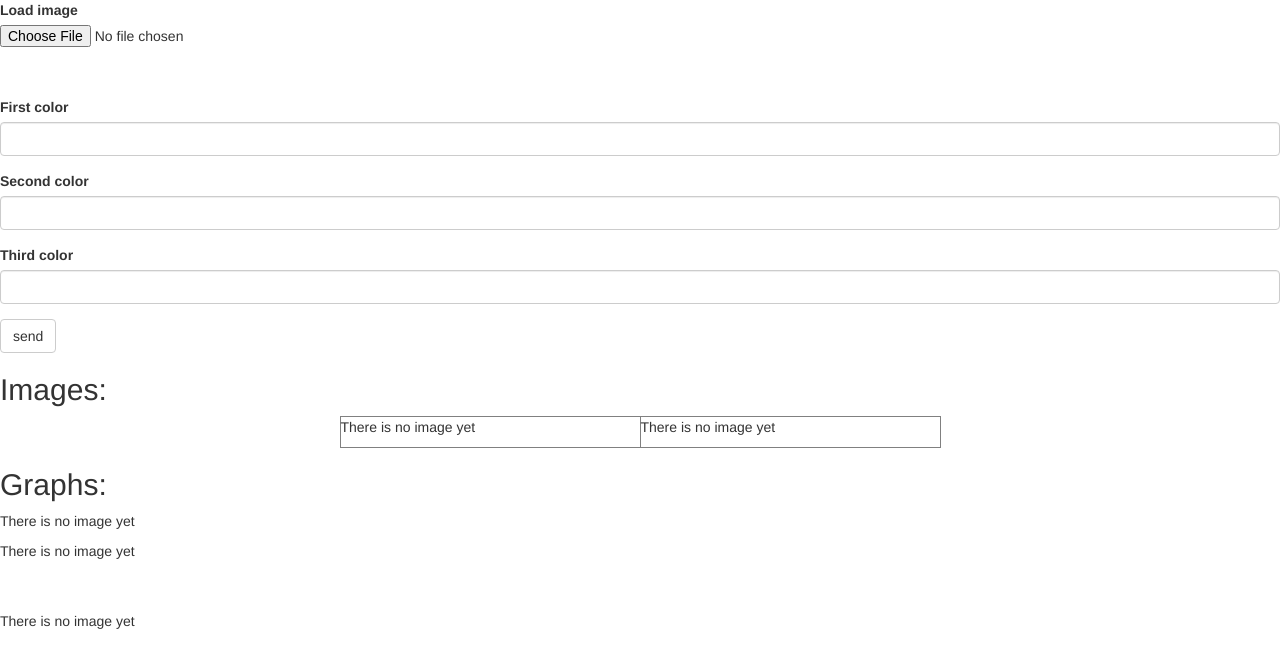
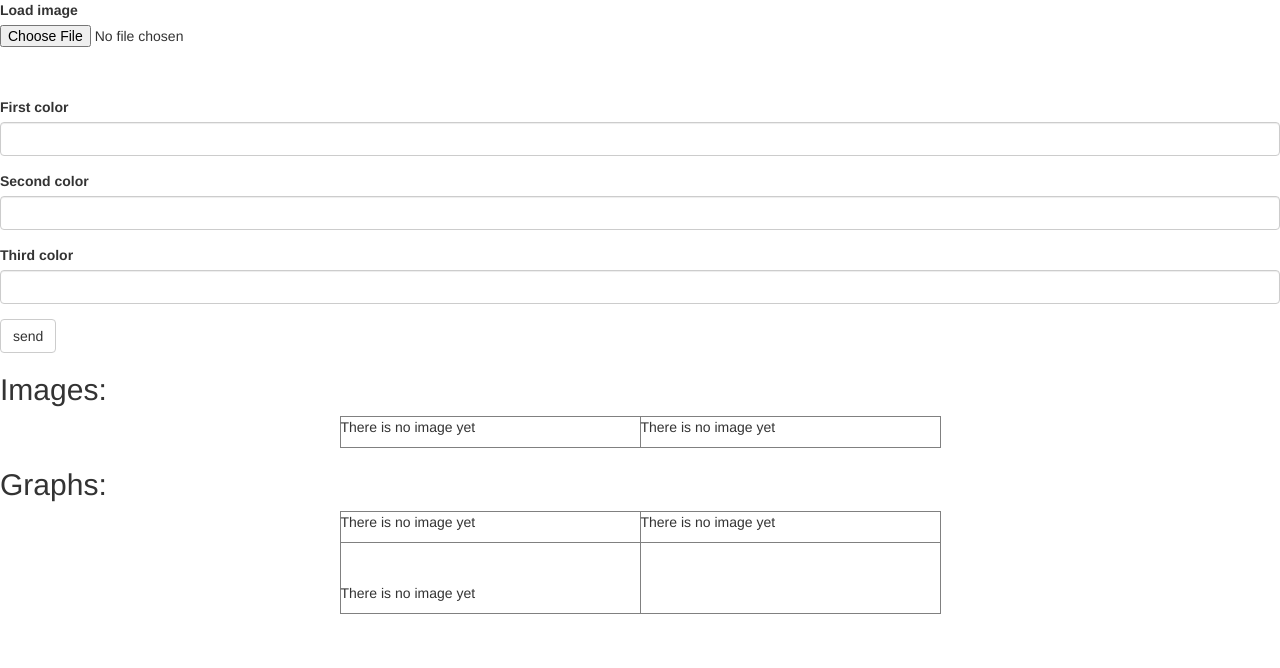
Before and after one commit to BrazenWitch/numb1, a Flask app: page /net in a window 1280 px wide. Shown: the top 668 px of the page. Run offline with Flask 2, Linux system fonts and the light colour scheme; some libraries are stand-ins or nearby versions.

Commit message:
Update net.html

```diff
--- a/flaskapp/templates/net.html
+++ b/flaskapp/templates/net.html
@@ -22,9 +22,10 @@
 {% else %}
 <p> There is no image yet </p>
 {% endif %}</td></tr></table>
+</table>
 <h2>Graphs: </h2>
 <!-- проверяем есть ли данные классификации -->
-
+<table align="center", border="1">
 <tr width=700px><td width=300px>
 {% if vertgr %}
 <p>Color average vert: {{vertgr}}
```
